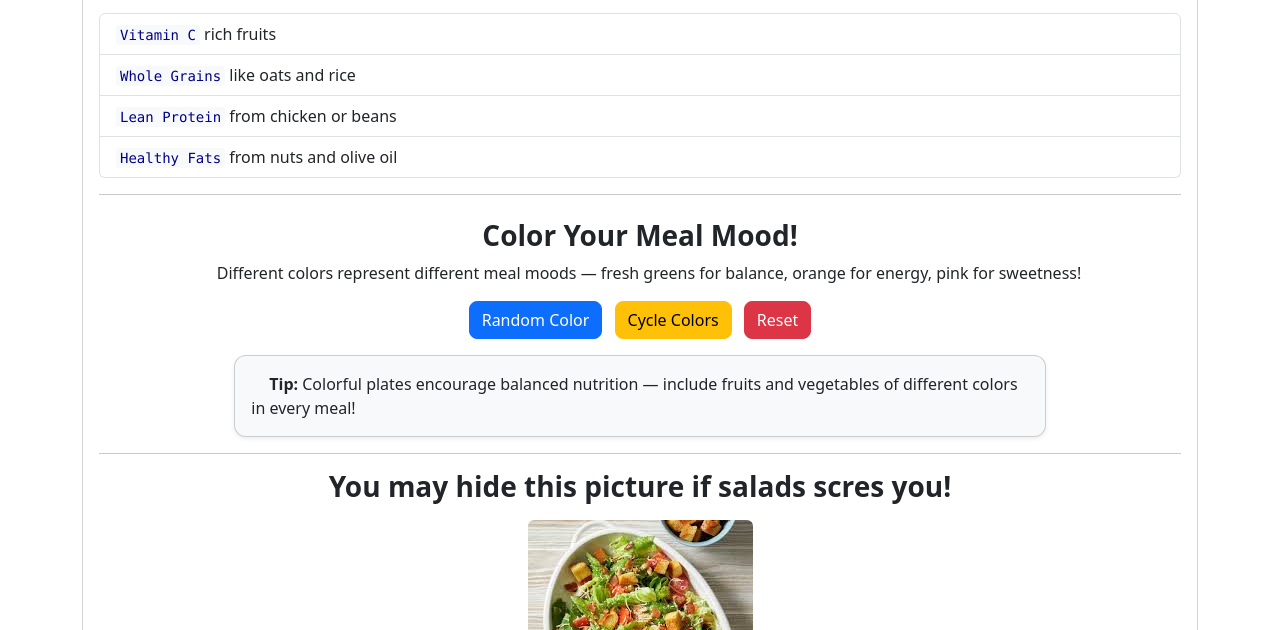
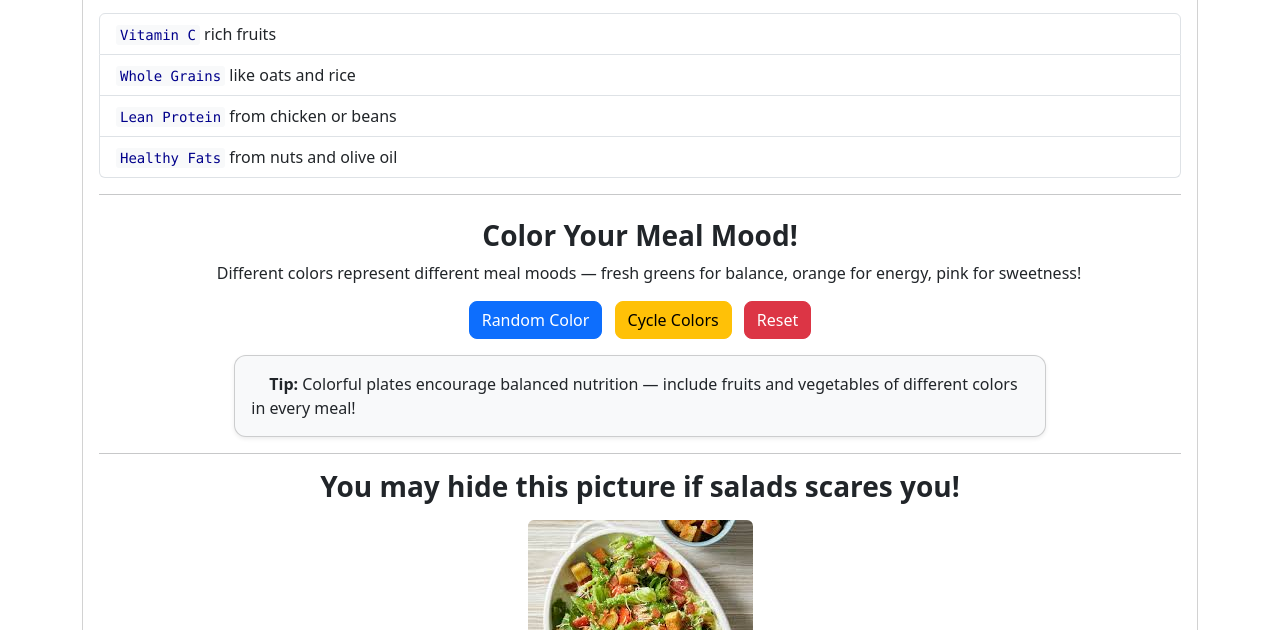
Before and after one commit to Bimbiz/bimbiz.github.io, a plain HTML site: page nutrition.html in a window 1280 px wide. Shown: the part 170-800 px from the top of the page. Drawn offline with nearby package versions, Linux system fonts and the light colour scheme.

Commit message:
Fixed typo in page

```diff
--- a/nutrition.html
+++ b/nutrition.html
@@ -56,7 +56,7 @@
                     </div>
                 </div>
                 <hr>
-                <h3 class="text-center mb-3">You may hide this picture if salads scres you!</h3>
+                <h3 class="text-center mb-3">You may hide this picture if salads scares you!</h3>
 
                 <div class="text-center mb-3">
                     <img id="fadeImage" src="images/salad.jpeg" alt="Healthy Food" class="img-fluid rounded" style="max-width:300px;">
@@ -113,4 +113,5 @@
         });
     </script>
 </body>
+
 </html>
```
